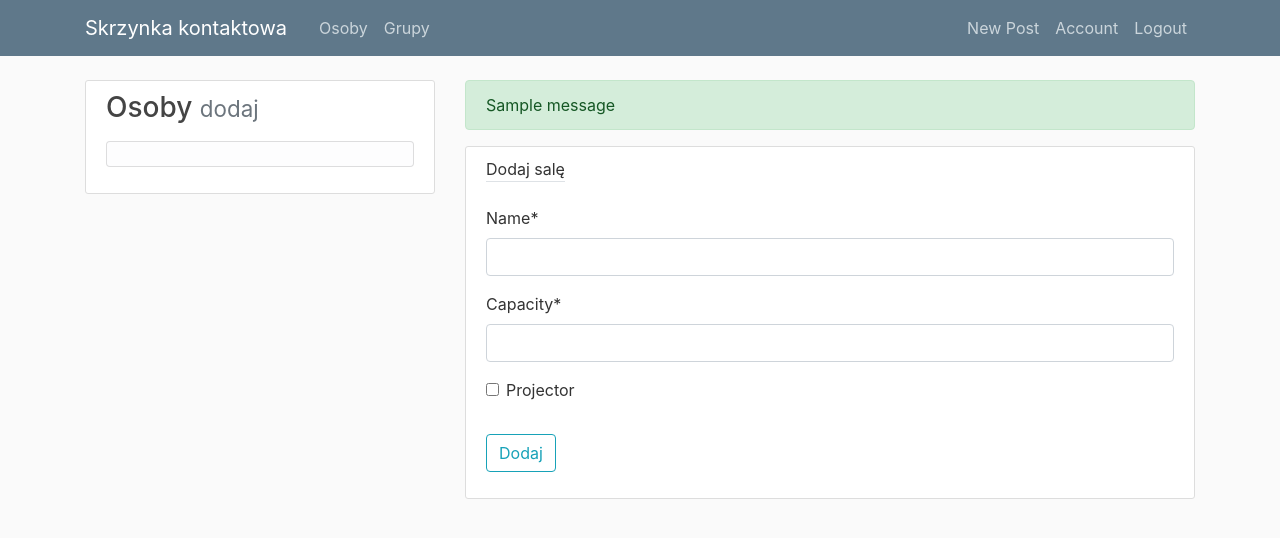
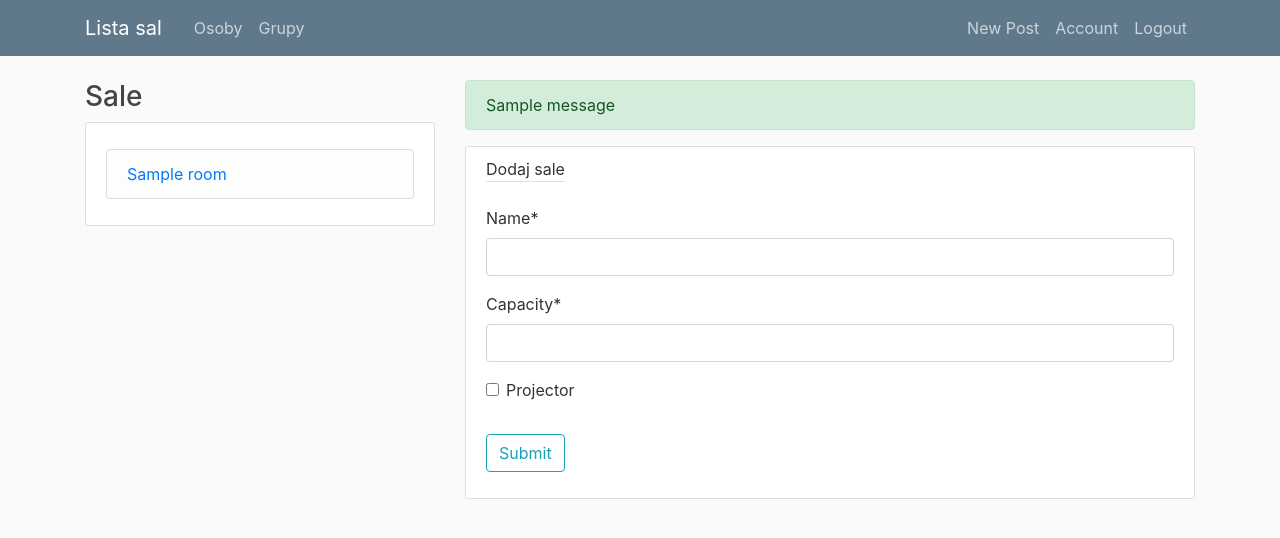
Before and after one commit to Sunip88/Warsztaty_3_conf_room, a Django app: page /room/new/ in a window 1280 px wide. Shown: the top 538 px of the page. Run offline with Django 3.2, Linux system fonts and the light colour scheme; tables that the repository leaves empty hold one stand-in row (values such as "Sample post"); one stand-in notice (Sample message) is shown; some libraries are stand-ins or nearby versions.

Commit message:
Added room details, room add, room modify

```diff
--- a/conf_room/forms.py
+++ b/conf_room/forms.py
@@ -6,3 +6,9 @@ class AddRoomForm(forms.ModelForm):
     class Meta:
         model = Room
         fields = ['name', 'capacity', 'projector']
+
+
+class AddReservForm(forms.ModelForm):
+    class Meta:
+        model = Reservation
+        fields = ['date', 'comment']
--- a/conf_room/templates/conf_room/base.html
+++ b/conf_room/templates/conf_room/base.html
@@ -19,7 +19,7 @@
     <header class="site-header">
       <nav class="navbar navbar-expand-md navbar-dark bg-steel fixed-top">
         <div class="container">
-          <a class="navbar-brand mr-4" href="#">Skrzynka kontaktowa</a>
+          <a class="navbar-brand mr-4" href="{% url 'room-all' %}">Lista sal</a>
           <button class="navbar-toggler" type="button" data-toggle="collapse" data-target="#navbarToggle" aria-controls="navbarToggle" aria-expanded="false" aria-label="Toggle navigation">
           <span class="navbar-toggler-icon"></span>
           </button>
--- a/conf_room/templates/conf_room/room_add.html
+++ b/conf_room/templates/conf_room/room_add.html
@@ -6,11 +6,11 @@
         <form method="post">
             {% csrf_token %}
             <fieldset class="form-group">
-                <label class="border-bottom mb-4">Dodaj salę</label>
+                <label class="border-bottom mb-4">{{ title }}</label>
                 {{ form|crispy }}
             </fieldset>
             <div class="form-group">
-                <button class="btn btn-outline-info" type="submit">Dodaj</button>
+                <button class="btn btn-outline-info" type="submit">Submit</button>
             </div>
         </form>
     </div>
--- a/conf_room/templates/conf_room/room_nav.html
+++ b/conf_room/templates/conf_room/room_nav.html
@@ -3,13 +3,13 @@
 <main role="main" class="container">
     <div class="row">
         <div class="col-md-4">
+        <h3>Sale</h3>
             <div class="content-section">
-            <h3>Osoby <a href="#" class="small text-secondary">dodaj</a></h3>
                 <p>
                     <ul class="list-group">
-
-                        <li class="list-group-item list-group-item-light"><a href="#"></a></li>
-
+                        {% for room in rooms %}
+                        <li class="list-group-item list-group-item-light"><a href="{% url 'room-details' room.id %}">{{ room.name }}</a></li>
+                        {% endfor %}
                     </ul>
                 </p>
             </div>
--- a/conf_room/urls.py
+++ b/conf_room/urls.py
@@ -2,5 +2,9 @@ from django.urls import path, include
 from .views import *
 
 urlpatterns = [
-    path('room/new/', AddRomm.as_view(), name='room-add'),
+    path('room/new/', AddRoom.as_view(), name='room-add'),
+    path('', RoomShow.as_view(), name='room-all'),
+    path('room/modify/<int:id_room>/', ModifyRoom.as_view(), name='room-modify'),
+    path('room/delete/<int:id_room>/', delete_room, name='room-delete'),
+    path('room/<int:id_room>/', RoomDetails.as_view(), name='room-details'),
 ]
--- a/conf_room/views.py
+++ b/conf_room/views.py
@@ -1,20 +1,86 @@
-from django.shortcuts import render, HttpResponse, redirect
+from django.shortcuts import render, HttpResponse, redirect, get_object_or_404
 from django.views import View
 from .forms import *
 from django.contrib import messages
+from .models import Room
+from datetime import datetime
 
 
-class AddRomm(View):
+class AddRoom(View):
     form_class = AddRoomForm
-
     def get(self, request):
+        rooms = Room.objects.all()
         return render(request, 'conf_room/room_add.html',
-                      {'form': self.form_class})
+                      {'form': self.form_class, 'rooms': rooms, 'title': 'Dodaj sale'})
     def post(self, request):
         form = self.form_class(request.POST)
         if form.is_valid():
             form.save()
             messages.success(request, 'Dodano salę')
-            return redirect('room-add')
+            return redirect('room-all')
         messages.error(request, 'Błędne dane')
         return HttpResponse('Nieprawidłowe dane')
+
+
+class ModifyRoom(View):
+    form_class = AddRoomForm
+
+    def get(self, request, id_room):
+        room = get_object_or_404(Room, id=id_room)
+        rooms = Room.objects.all()
+        initial = {
+            'name': room.name,
+            'capacity': room.capacity,
+            'projector': room.projector,
+            'tv': room.tv,
+            'air_conditioning': room.air_conditioning,
+        }
+        form = self.form_class(initial=initial)
+        return render(request, 'conf_room/room_add.html', {'form': form, 'rooms': rooms, 'title': 'Edytuj sale'})
+
+    def post(self, request, id_room):
+        room = get_object_or_404(Room, id=id_room)
+        form = self.form_class(request.POST, instance=room)
+        if form.is_valid():
+            form.save()
+            messages.success(request, 'Zmieniono dane')
+        return redirect('room-all')
+
+
+class RoomShow(View):
+    def get(self, request):
+        rooms = Room.objects.all()
+        return render(request, 'conf_room/home.html', {'rooms': rooms})
+
+
+class RoomDetails(View):
+    form_class = AddReservForm
+    def get(self, request, id_room):
+        room = get_object_or_404(Room, id=id_room)
+        rooms = Room.objects.all()
+        return render(request, 'conf_room/room_details.html', {'room_det': room, 'rooms': rooms, 'form': self.form_class})
+
+    def post(self, request, id_room):
+        form = self.form_class(request.POST)
+        room = get_object_or_404(Room, id=id_room)
+        if form.is_valid():
+            reservation_db = list(Reservation.objects.filter(rooms_id=room, date=form.instance.date))
+            if not reservation_db and form.instance.date >= datetime.date(datetime.now()):
+                messages.success(request, 'Rezerwacja dokonana')
+                Reservation.objects.create(date=form.instance.date, rooms=room, comment=form.instance.comment)
+            else:
+                messages.warning(request, 'Podano złą datę')
+                return redirect('room-details', id_room)
+        else:
+            messages.warning(request, 'Błędne dane')
+            return redirect('room-details', id_room)
+        return redirect('room-all')
+
+
+def delete_room(request, id_room):
+    room = get_object_or_404(Room, id=id_room)
+    name = room.name
+    if room:
+        room.delete()
+        messages.success(request, f'Usunięto salę {name}')
+        return redirect('room-all')
```
Also changed, not shown: conf_room/templates/conf_room/home.html (+31 -1 lines), conf_room/templates/conf_room/room_details.html (added, +27 -0 lines), conf_room/templatetags/extras.py (added, +12 -0 lines), conf_room/templatetags/__init__.py (added).
